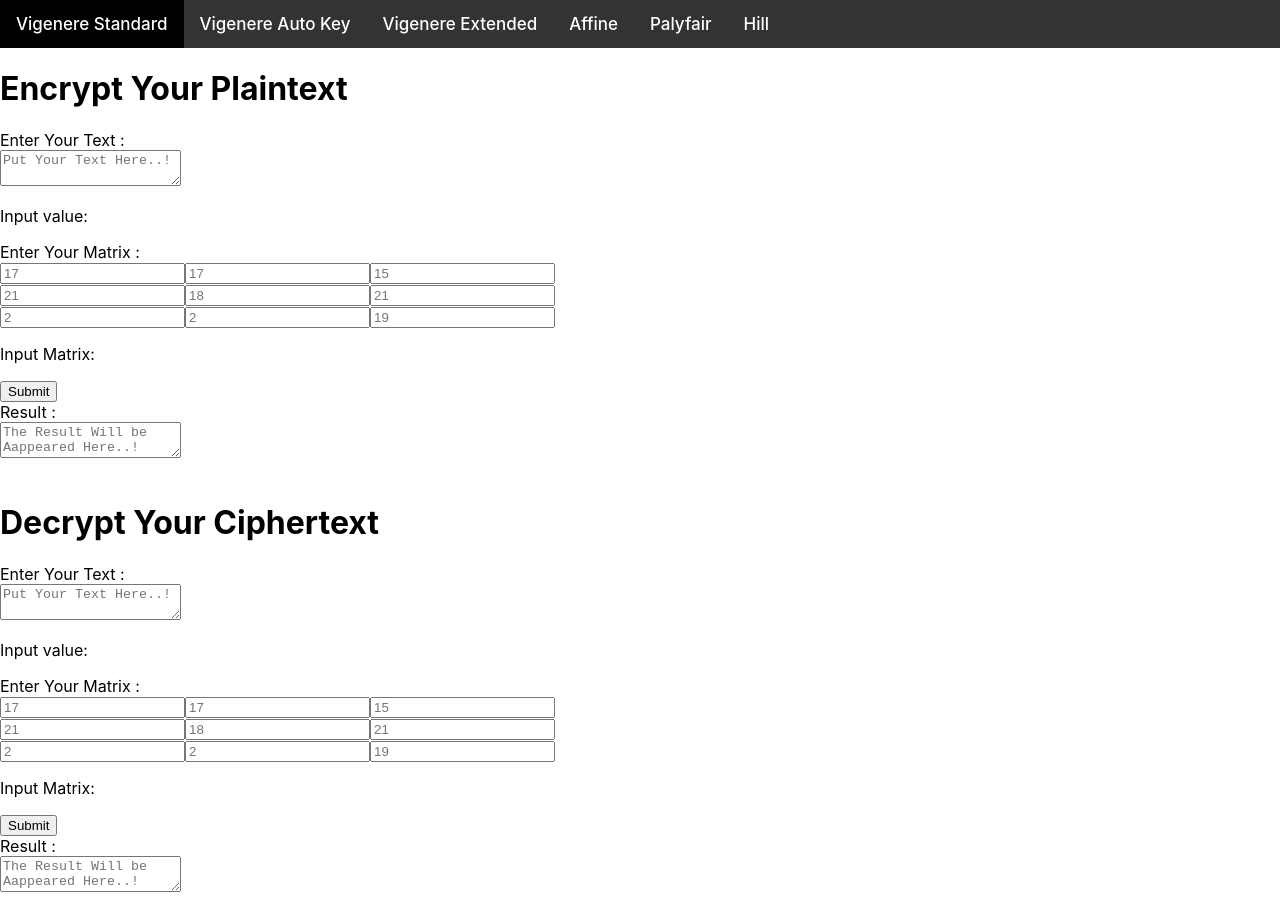
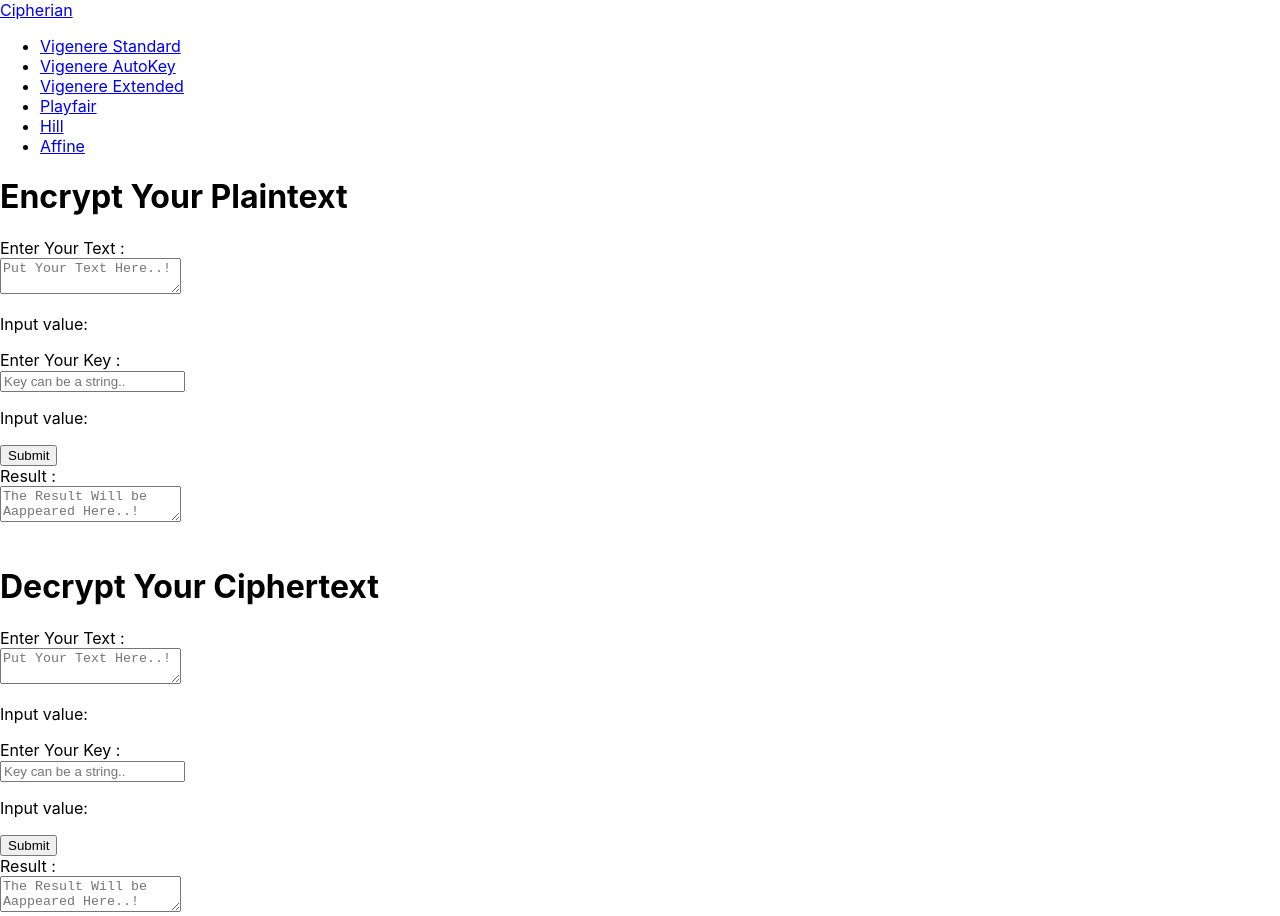
Before and after one commit to Amike31/Cipher_Machine, a React (Create React App) app in the folder cipher/: page /Playfair in a window 1280 px wide. Built offline with nearby package versions, Linux system fonts and the light colour scheme.

Commit message:
Synchronize navbar menu

```diff
--- a/cipher/package.json
+++ b/cipher/package.json
@@ -8,6 +8,7 @@
     "@testing-library/user-event": "^13.5.0",
     "react": "^18.2.0",
     "react-dom": "^18.2.0",
+    "react-router-dom": "^6.8.0",
     "react-scripts": "5.0.1",
     "web-vitals": "^2.1.4"
   },
--- a/cipher/src/App.js
+++ b/cipher/src/App.js
@@ -1,25 +1,41 @@
-import { useState } from 'react';
+// import { useState } from 'react';
 import './App.css';
 import Navbar from './components/Navbar';
-import {InputString, InputFormula, InputMatrix} from './components/InputKey';
+import { Route, Routes } from 'react-router-dom';
+import Affine from './components/Pages/Affine';
+import Hill from './components/Pages/Hill';
+import Playfair from './components/Pages/Playfair';
+import Standard from './components/Pages/Vigenere_Standard';
+import Extended from './components/Pages/Vigenere_Extended';
+import AutoKey from './components/Pages/Vigenere_AutoKey';
 
 function App() {
-  var name = 'Hill';
-  var inputType;
-  if (name==='Hill') {
-    inputType = 'matrix';
-  }
-  else if (name==='Affine') {
-    inputType = 'formula';
-  }
-  else {
-    inputType = 'string';
-  }
+  // var name = 'Hill';
+  // var inputType;
+  // if (name==='Hill') {
+  //   inputType = 'matrix';
+  // }
+  // else if (name==='Affine') {
+  //   inputType = 'formula';
+  // }
+  // else {
+  //   inputType = 'string';
+  // }
 
   return (
     <div className="App">
       <Navbar />
-      <div className='encryptPart'>
+      <div className="container">
+        <Routes>
+          <Route path="/Vigenere-Standard" element={<Standard />} />
+          <Route path="/Vigenere-AutoKey" element={<AutoKey />} />
+          <Route path="/Vigenere-Extended" element={<Extended />} />
+          <Route path="/Affine" element={<Affine />} />
+          <Route path="/Playfair" element={<Playfair />} />
+          <Route path="/Hill" element={<Hill />} />
+        </Routes>
+      </div>
+      {/* <div className='encryptPart'>
         <h1>Encrypt Your Plaintext</h1>
         <GetInput type={inputType}/>
         <ShowResult />
@@ -29,59 +45,7 @@ function App() {
         <h1>Decrypt Your Ciphertext</h1>
         <GetInput type={inputType}/>
         <ShowResult />
-      </div>
-    </div>
-  );
-}
-
-function GetInput(props) {
-  const [text, setText] = useState('');
-  function handleTextChange(event) {
-    setText(event.target.value);
-  }
-
-  function handleSubmit(event) {
-    event.preventDefault();
-    alert(`Masukkan Text: ${text} ${inputKey.key}`);
-  }
-
-  let inputKey;
-  if (props.type === "string") {
-    inputKey = <InputString />
-  }
-  else if (props.type === "formula") {
-    inputKey = <InputFormula />
-  }
-  else if (props.type === "matrix"){
-    inputKey = <InputMatrix />
-  }
-
-  return (
-    <div className="InputForm">
-      <form onSubmit={handleSubmit}>
-        <div className='text'>Enter Your Text :</div>
-        <textarea type="text" value={text} onChange={handleTextChange} placeholder="Put Your Text Here..!" />
-        <p>Input value: {text}</p>
-        {inputKey}
-        <button type="submit">Submit</button>
-      </form>
-    </div>
-  );
-}
-
-function ShowResult(props) {
-  let [result, setResult] = useState('');
-  result = "";
-  function handleResultChange(event) {
-    setResult(event.target.value);
-  }
-
-  return(
-    <div className="OutputForm">
-      <div className='IOtext'>
-        <div className='text'>Result :</div>
-        <textarea value={result} placeholder="The Result Will be Aappeared Here..!"></textarea>
-      </div>
+      </div> */}
     </div>
   );
 }
--- a/cipher/src/components/InputKey/index.js
+++ b/cipher/src/components/InputKey/index.js
@@ -10,7 +10,7 @@ function InputString(props) {
   return (
     <div className='Key'>
       <div className='text'>Enter Your Key :</div>
-      <input type="text" value={key} onChange={handleKeyChange} placeholder="Key can be a string.." />
+      <input type="text" name="keyString" value={key} onChange={handleKeyChange} placeholder="Key can be a string.." />
       <p>Input value: {key}</p>
     </div>
   );
--- a/cipher/src/components/Navbar/index.js
+++ b/cipher/src/components/Navbar/index.js
@@ -1,25 +1,34 @@
 import React from 'react';
 import './Navbar.css';
+import { Link, useMatch, useResolvedPath } from "react-router-dom"
 
-function Navbar() {
+export default function Navbar() {
   return (
-    <div class="navbar">
-      <NavItem name="Vigenere Standard" />
-      <NavItem name="Vigenere Auto Key" />
-      <NavItem name="Vigenere Extended" />
-      <NavItem name="Affine" />
-      <NavItem name="Palyfair" />
-      <NavItem name="Hill" />
-    </div>
-  );
+    <nav className="nav">
+      <Link to="/" className="site-title">
+        Cipherian
+      </Link>
+      <ul>
+        <CustomLink to="/Vigenere-Standard">Vigenere Standard</CustomLink>
+        <CustomLink to="/Vigenere-AutoKey">Vigenere AutoKey</CustomLink>
+        <CustomLink to="/Vigenere-Extended">Vigenere Extended</CustomLink>
+        <CustomLink to="/Playfair">Playfair</CustomLink>
+        <CustomLink to="/Hill">Hill</CustomLink>
+        <CustomLink to="/Affine">Affine</CustomLink>
+      </ul>
+    </nav>
+  )
 }
 
-function NavItem(props) {
-  return(
-    <div class = "navItem">
-      <a href="\" class="dropbtn">{props.name}</a>
-    </div>
-  );
+function CustomLink({ to, children, ...props }) {
+  const resolvedPath = useResolvedPath(to)
+  const isActive = useMatch({ path: resolvedPath.pathname, end: true })
+
+  return (
+    <li className={isActive ? "active" : ""}>
+      <Link to={to} {...props}>
+        {children}
+      </Link>
+    </li>
+  )
 }
-
-export default Navbar;
--- /dev/null
+++ b/cipher/src/components/Pages/Affine.js
@@ -0,0 +1,23 @@
+// import { useState } from 'react';
+// import './App.css';
+import { GetInput, ShowResult } from '../Util/util';
+
+function Affine() {
+  return (
+    <div className="App">
+      <div className='encryptPart'>
+        <h1>Encrypt Your Plaintext</h1>
+        <GetInput type='formula'/>
+        <ShowResult />
+      </div>
+      <br />
+      <div className='decryptPart'>
+        <h1>Decrypt Your Ciphertext</h1>
+        <GetInput type='formula'/>
+        <ShowResult />
+      </div>
+    </div>
+  );
+}
+
+export default Affine;
--- /dev/null
+++ b/cipher/src/components/Pages/Hill.js
@@ -0,0 +1,24 @@
+// import { useState } from 'react';
+// import './App.css';
+import { GetInput, ShowResult } from '../Util/util';
+
+function Hill() {
+
+  return (
+    <div className="App">
+      <div className='encryptPart'>
+        <h1>Encrypt Your Plaintext</h1>
+        <GetInput type='matrix'/>
+        <ShowResult />
+      </div>
+      <br />
+      <div className='decryptPart'>
+        <h1>Decrypt Your Ciphertext</h1>
+        <GetInput type='matrix'/>
+        <ShowResult />
+      </div>
+    </div>
+  );
+}
+
+export default Hill;
--- /dev/null
+++ b/cipher/src/components/Pages/Playfair.js
@@ -0,0 +1,24 @@
+// import { useState } from 'react';
+// import './App.css';
+import { GetInput, ShowResult } from '../Util/util';
+
+function Playfair() {
+
+  return (
+    <div className="App">
+      <div className='encryptPart'>
+        <h1>Encrypt Your Plaintext</h1>
+        <GetInput type='string'/>
+        <ShowResult />
+      </div>
+      <br />
+      <div className='decryptPart'>
+        <h1>Decrypt Your Ciphertext</h1>
+        <GetInput type='string'/>
+        <ShowResult />
+      </div>
+    </div>
+  );
+}
+
+export default Playfair;
--- /dev/null
+++ b/cipher/src/components/Pages/Vigenere_AutoKey.js
@@ -0,0 +1,24 @@
+// import { useState } from 'react';
+// import './App.css';
+import { GetInput, ShowResult } from '../Util/util';
+
+function AutoKey() {
+
+  return (
+    <div className="App">
+      <div className='encryptPart'>
+        <h1>Encrypt Your Plaintext</h1>
+        <GetInput type='string'/>
+        <ShowResult />
+      </div>
+      <br />
+      <div className='decryptPart'>
+        <h1>Decrypt Your Ciphertext</h1>
+        <GetInput type='string'/>
+        <ShowResult />
+      </div>
+    </div>
+  );
+}
+
+export default AutoKey;
--- /dev/null
+++ b/cipher/src/components/Pages/Vigenere_Extended.js
@@ -0,0 +1,24 @@
+// import { useState } from 'react';
+// import './App.css';
+import { GetInput, ShowResult } from '../Util/util';
+
+function Extended() {
+
+  return (
+    <div className="App">
+      <div className='encryptPart'>
+        <h1>Encrypt Your Plaintext</h1>
+        <GetInput type='string'/>
+        <ShowResult />
+      </div>
+      <br />
+      <div className='decryptPart'>
+        <h1>Decrypt Your Ciphertext</h1>
+        <GetInput type='string'/>
+        <ShowResult />
+      </div>
+    </div>
+  );
+}
+
+export default Extended;
--- /dev/null
+++ b/cipher/src/components/Pages/Vigenere_Standard.js
@@ -0,0 +1,24 @@
+// import { useState } from 'react';
+// import '../App.css';
+import { GetInput, ShowResult } from '../Util/util';
+
+function Standard() {
+
+  return (
+    <div className="App">
+      <div className='encryptPart'>
+        <h1>Encrypt Your Plaintext</h1>
+        <GetInput type='string'/>
+        <ShowResult />
+      </div>
+      <br />
+      <div className='decryptPart'>
+        <h1>Decrypt Your Ciphertext</h1>
+        <GetInput type='string'/>
+        <ShowResult />
+      </div>
+    </div>
+  );
+}
+
+export default Standard;
--- /dev/null
+++ b/cipher/src/components/Util/util.js
@@ -0,0 +1,56 @@
+import { useState } from 'react';
+import {InputString, InputFormula, InputMatrix} from '../InputKey';
+
+function GetInput(props) {
+    const [text, setText] = useState('');
+    function handleTextChange(event) {
+        setText(event.target.value);
+    }
+
+    function handleSubmit(event) {
+        event.preventDefault();
+        alert(`Masukkan Text: ${text} ${inputKey.key}`);
+    }
+
+    let inputKey;
+    if (props.type === "string") {
+        inputKey = <InputString />
+    }
+    else if (props.type === "formula") {
+        inputKey = <InputFormula />
+    }
+    else if (props.type === "matrix"){
+        inputKey = <InputMatrix />
+    }
+
+    return (
+        <div className="InputForm">
+            <form onSubmit={handleSubmit}>
+                <div className='text'>Enter Your Text :</div>
+                <textarea type="text" name='inputtext' value={text} onChange={handleTextChange} placeholder="Put Your Text Here..!" />
+                <p>Input value: {text} </p>
+                {inputKey}
+                <button type="submit">Submit</button>
+            </form>
+        </div>
+    );
+}
+
+function ShowResult(props) {
+    let [result, setResult] = useState('');
+    result = "";
+    function handleResultChange(event) {
+        setResult(event.target.value);
+    }
+
+    return(
+        <div className="OutputForm">
+            <div className='IOtext'>
+                <div className='text'>Result :</div>
+                <textarea type='text' name='outputtext' value={result} placeholder="The Result Will be Aappeared Here..!"></textarea>
+            </div>
+        </div>
+    );
+}
+
+export { GetInput, ShowResult };
--- a/cipher/src/index.js
+++ b/cipher/src/index.js
@@ -3,11 +3,14 @@ import ReactDOM from 'react-dom/client';
 import './index.css';
 import App from './App';
 import reportWebVitals from './reportWebVitals';
+import { BrowserRouter } from "react-router-dom";
 
 const root = ReactDOM.createRoot(document.getElementById('root'));
 root.render(
   <React.StrictMode>
-    <App />
+    <BrowserRouter>
+      <App />
+    </BrowserRouter>
   </React.StrictMode>
 );
 
```
Also changed, not shown: 2 other files (tests, documents, lock files or other folders).
